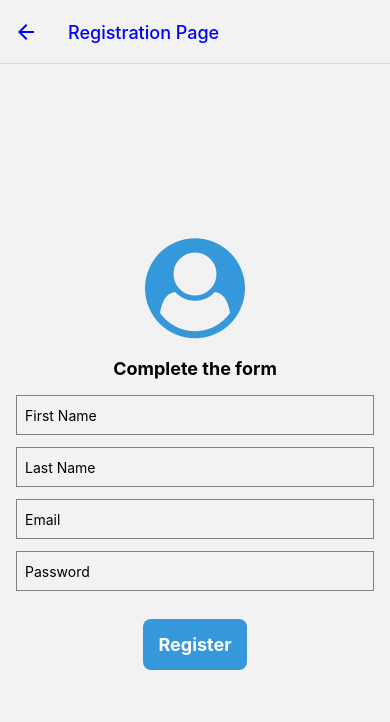
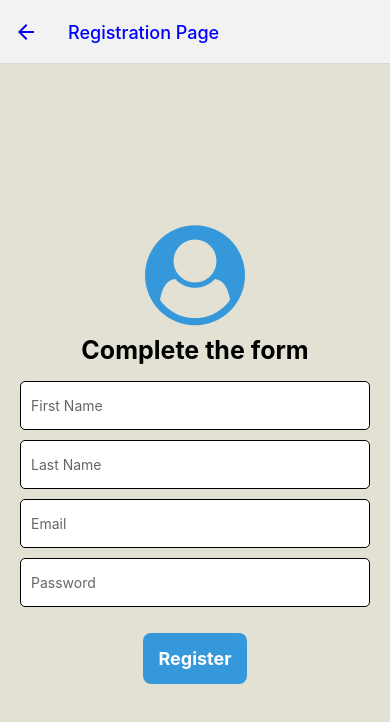
Before and after one commit to datnguyenthang/INFO-5139, a React Native app: screen /ScreenThree in a window 390 px wide. Shown: the top 722 px of the page. Built offline with nearby package versions, Linux system fonts and the light colour scheme.

Commit message:
Adding register screens and enable firebase to register

```diff
--- a/screens/RegistrationScreen.js
+++ b/screens/RegistrationScreen.js
@@ -47,7 +47,7 @@ const RegistrationScreen = (props) => {
         Email: email,
       });
 
-      Alert.alert('User successfully saved!');
+      Alert.alert('User registration successfully!');
       props.navigation.navigate('ScreenOne');
     } catch (error) {
       Alert.alert('Error saving user');
@@ -60,26 +60,29 @@ const RegistrationScreen = (props) => {
       <FontAwesome name="user-circle" size={100} color="#3498db" style={styles.icon} />
       <Text style={styles.label}>Complete the form</Text>
       <TextInput
-        style={styles.input}
+        style={[styles.input, styles.textInput]}
         onChangeText={(value) => setFirstName(value)}
         placeholder="First Name"
+        placeholderTextColor="#666"
       />
       <TextInput
-        style={styles.input}
+        style={[styles.input, styles.textInput]}
         onChangeText={(value) => setLastName(value)}
         placeholder="Last Name"
+        placeholderTextColor="#666"
       />
       <TextInput
-        style={styles.input}
+        style={[styles.input, styles.textInput]}
         onChangeText={(value) => setEmail(value)}
         autoCapitalize="none"
         autoCorrect={false}
         autoCompleteType="email"
         keyboardType="email-address"
         placeholder="Email"
+        placeholderTextColor="#666"
       />
       <TextInput
-        style={styles.input}
+        style={[styles.input, styles.textInput]}
         onChangeText={(value) => setPassword(value)}
         autoCapitalize="none"
         autoCorrect={false}
@@ -87,6 +90,7 @@ const RegistrationScreen = (props) => {
         keyboardType="default"
         placeholder="Password"
         secureTextEntry={true}
+        placeholderTextColor="#666"
       />
       <TouchableOpacity style={styles.buttonContainer} onPress={registerWithFirebase}>
         <Text style={styles.buttonText}>Register</Text>
@@ -100,23 +104,29 @@ const styles = StyleSheet.create({
     flex: 1,
     justifyContent: 'center',
     alignItems: 'center',
-    padding: 16,
+    backgroundColor:'#E2E1D3',
   },
   icon: {
-    marginBottom: 20,
+    alignItems: 'center',
+    marginBottom: 10,
   },
   label: {
-    fontSize: 18,
+    fontSize: 25,
     fontWeight: 'bold',
     marginBottom: 16,
   },
   input: {
-    height: 40,
-    width: '100%',
-    borderColor: 'gray',
     borderWidth: 1,
-    marginBottom: 12,
-    paddingLeft: 8,
+    borderColor: '#000',
+    borderRadius: 5,
+    paddingHorizontal: 10,
+    paddingVertical: 15,
+    marginBottom: 10,
+    width: 350,
+    backgroundColor: 'white',
+  },
+  textInput: {
+    color: '#fff', // White text color
   },
   buttonContainer: {
     backgroundColor: '#3498db',
--- a/screens/WelcomeScreen.js
+++ b/screens/WelcomeScreen.js
@@ -77,6 +77,7 @@ const WelcomeScreen = (props) => {
           autoCompleteType="email"
           keyboardType="email-address"
           placeholder="Email"
+          placeholderTextColor="#666"
       />
       <TextInput
           style={[styleWelcomes.textInput, styleWelcomes.input]}
@@ -87,6 +88,7 @@ const WelcomeScreen = (props) => {
           keyboardType="default"
           placeholder="Password"
           secureTextEntry={true}
+          placeholderTextColor="#666"
       />
       <View style={styleWelcomes.buttonContainer}>
         <TouchableOpacity style={styleWelcomes.loginButton} onPress={loginWithFirebase}>
@@ -121,6 +123,7 @@ const styleWelcomes = StyleSheet.create({
     paddingVertical: 8,
     marginBottom: 10,
     width: 350,
+    backgroundColor: 'white',
   },
   icon: {
     marginBottom: 10,
@@ -160,6 +163,7 @@ const styleWelcomes = StyleSheet.create({
     fontWeight: 'bold',
   },
   textInput: {
+      color: '#fff',
       fontSize: 20,
       height: Platform.OS === 'android' ? 40 : 40, // Adjust the height for Android
       textAlignVertical: 'center', // Center the text vertically on Android
```
